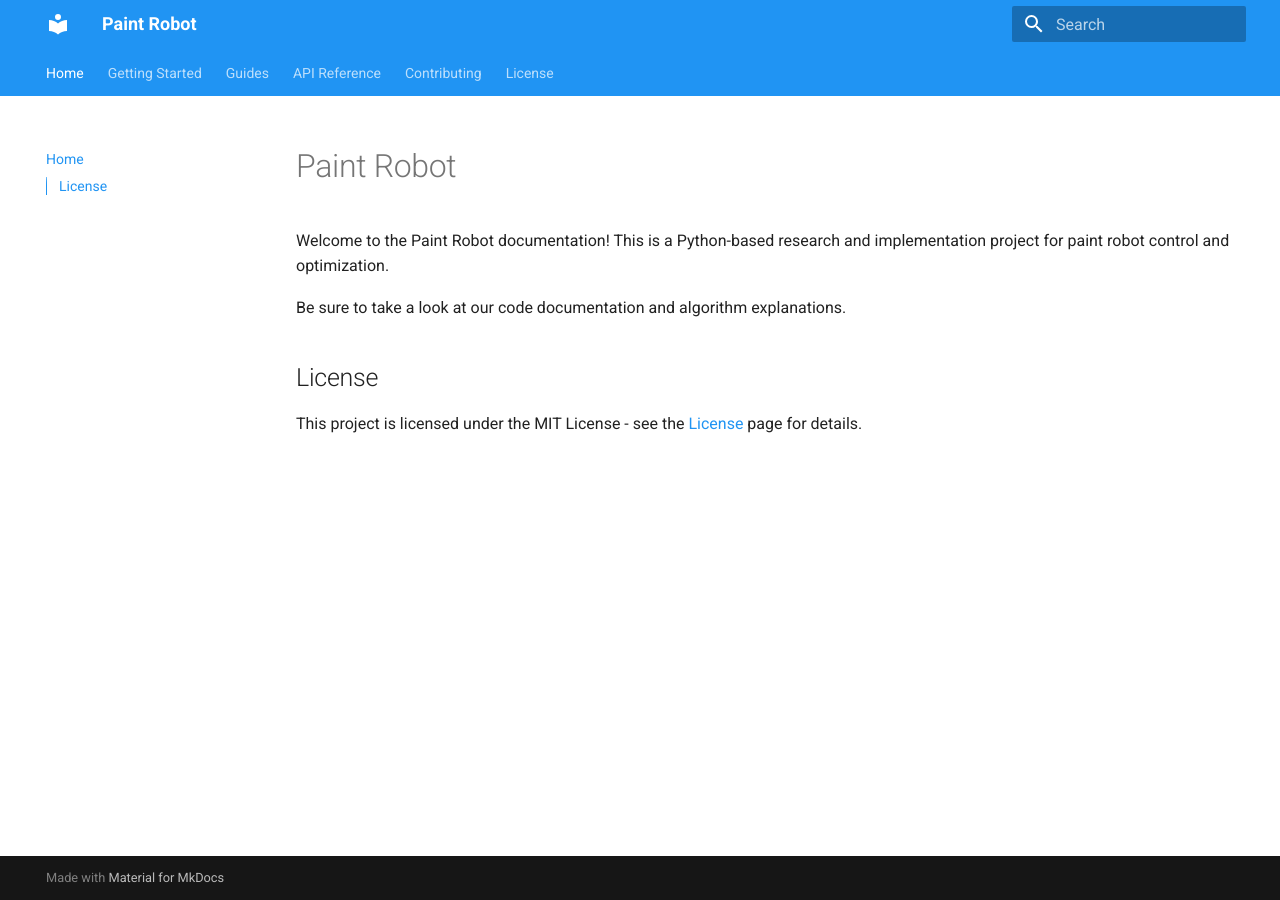
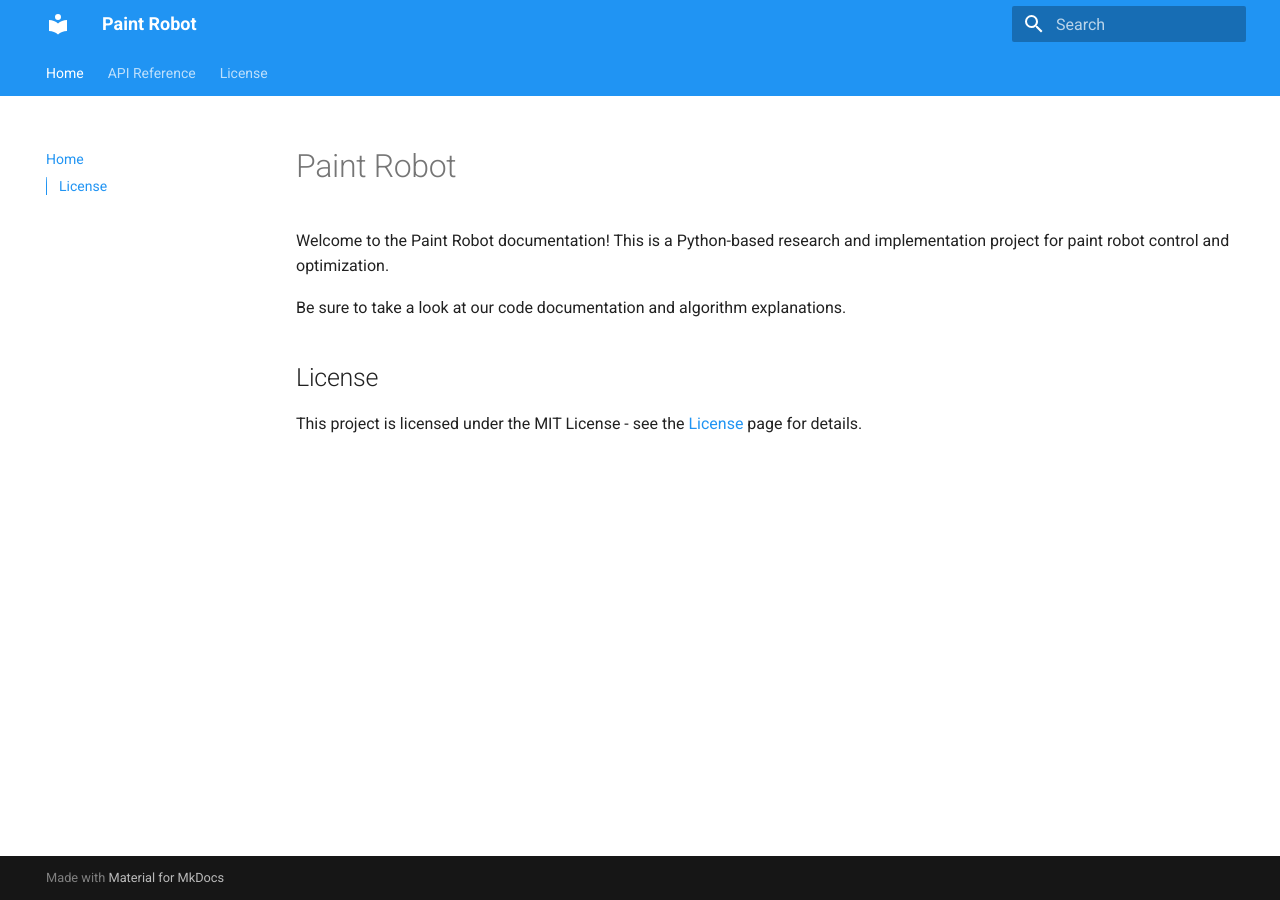
Before and after one commit to SimonMeersschaut/paint-bot, an MkDocs documentation site: the page built from docs/index.md, in a window 1280 px wide. Built offline with MkDocs 1.6.1 and Material for MkDocs 9.7.7, drawn with Linux system fonts in a browser that asks for light colours; some of the changed lines change nothing that is shown.

Commit message:
Removed unused doc pages

```diff
--- a/mkdocs.yml
+++ b/mkdocs.yml
@@ -36,19 +36,11 @@ markdown_extensions:
 
 nav:
   - Home: index.md
-  - Getting Started:
-    - Installation: getting-started/installation.md
-    - Quick Start: getting-started/quickstart.md
-  - Guides:
-    - Robot Control: guides/robot-control.md
-    - Stroke Generation: guides/stroke-generation.md
-    - Calibration: guides/calibration.md
   - API Reference:
     - Datatypes: api/datatypes.md
     - StrokeSequence: api/strokesequence.md
     - StrokePath: api/strokepath.md
     - RobotCalibration: api/calibration.md
-  - Contributing: contributing.md
   - License: license.md
 
 docs_dir: docs
```
